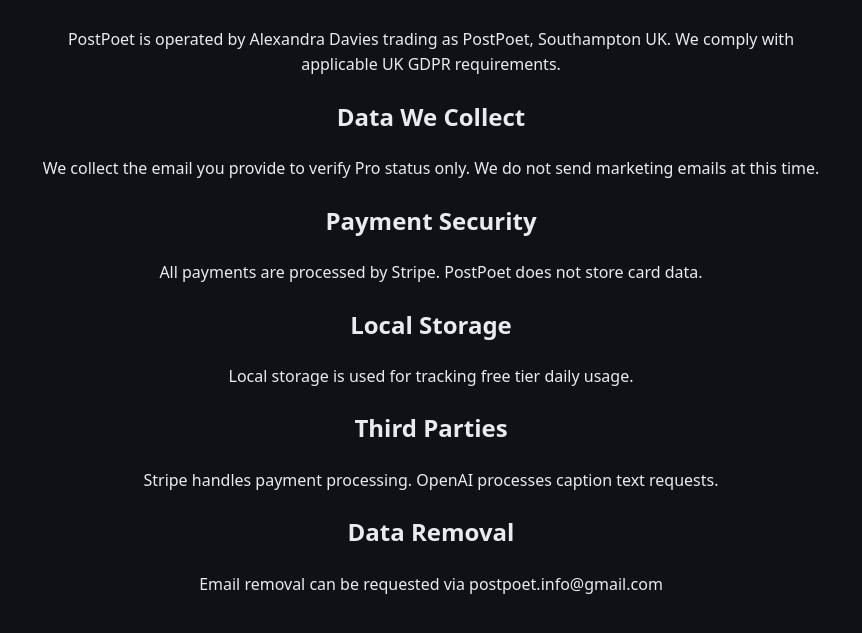
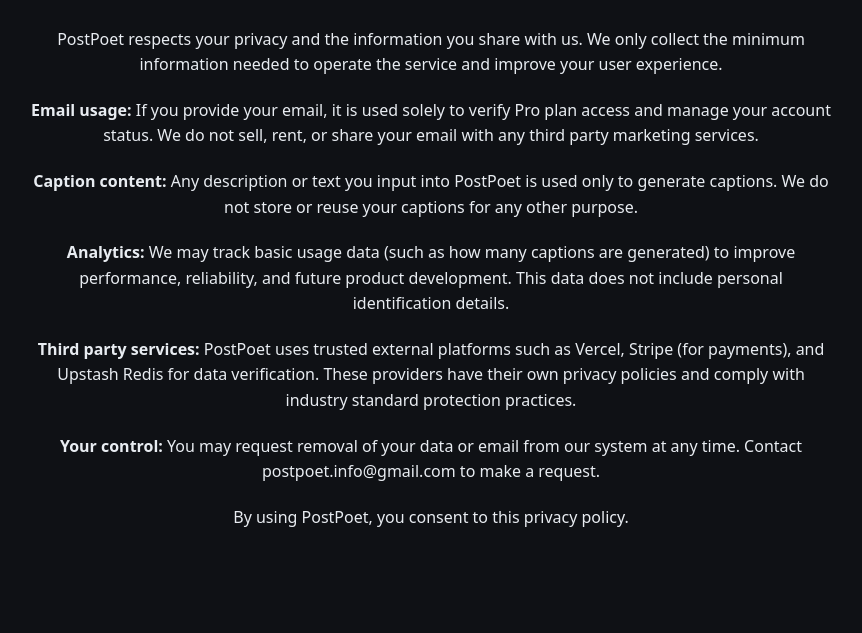
Before and after one commit to alex19849-dot/captioncraft-api, a website: page public/privacy.html in a window 1280 px wide. Shown: the part 127-760 px from the top of the page, without its empty margins (209-1071 px from the left). Drawn offline with Linux system fonts and the light colour scheme.

Commit message:
Update privacy.html

```diff
--- a/public/privacy.html
+++ b/public/privacy.html
@@ -29,22 +29,17 @@
 
 <h1>Privacy Policy</h1>
 
-<p>PostPoet is operated by Alexandra Davies trading as PostPoet, Southampton UK. We comply with applicable UK GDPR requirements.</p>
+<p>PostPoet respects your privacy and the information you share with us. We only collect the minimum information needed to operate the service and improve your user experience.</p>
 
-<h2>Data We Collect</h2>
-<p>We collect the email you provide to verify Pro status only. We do not send marketing emails at this time.</p>
+<p><strong>Email usage:</strong> If you provide your email, it is used solely to verify Pro plan access and manage your account status. We do not sell, rent, or share your email with any third party marketing services.</p>
 
-<h2>Payment Security</h2>
-<p>All payments are processed by Stripe. PostPoet does not store card data.</p>
+<p><strong>Caption content:</strong> Any description or text you input into PostPoet is used only to generate captions. We do not store or reuse your captions for any other purpose.</p>
 
-<h2>Local Storage</h2>
-<p>Local storage is used for tracking free tier daily usage.</p>
+<p><strong>Analytics:</strong> We may track basic usage data (such as how many captions are generated) to improve performance, reliability, and future product development. This data does not include personal identification details.</p>
 
-<h2>Third Parties</h2>
-<p>Stripe handles payment processing. OpenAI processes caption text requests.</p>
+<p><strong>Third party services:</strong> PostPoet uses trusted external platforms such as Vercel, Stripe (for payments), and Upstash Redis for data verification. These providers have their own privacy policies and comply with industry standard protection practices.</p>
 
-<h2>Data Removal</h2>
-<p>Email removal can be requested via postpoet.info@gmail.com</p>
+<p><strong>Your control:</strong> You may request removal of your data or email from our system at any time. Contact postpoet.info@gmail.com to make a request.</p>
 
-</body>
+<p>By using PostPoet, you consent to this privacy policy.</p></body>
 </html>
```
